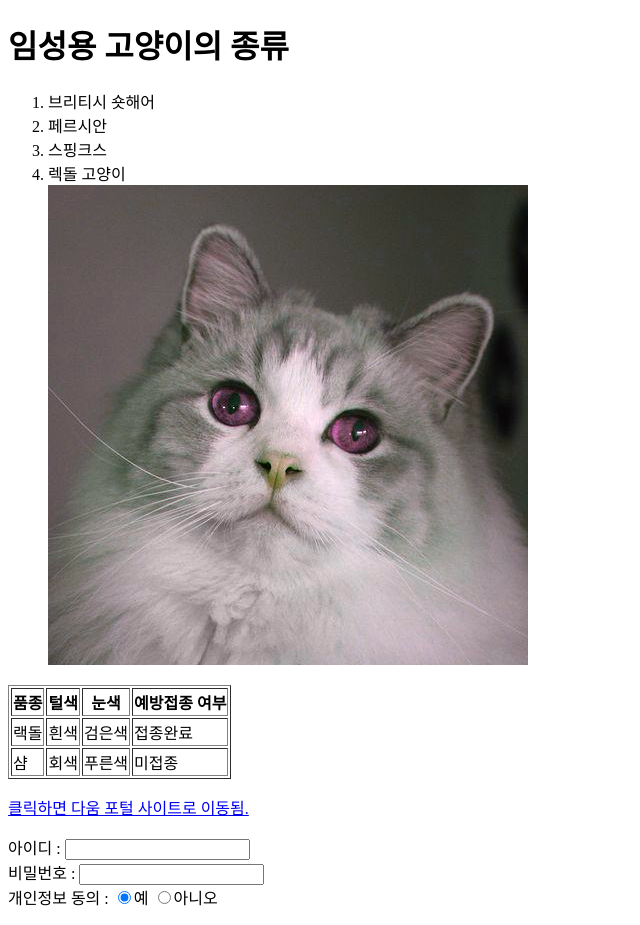
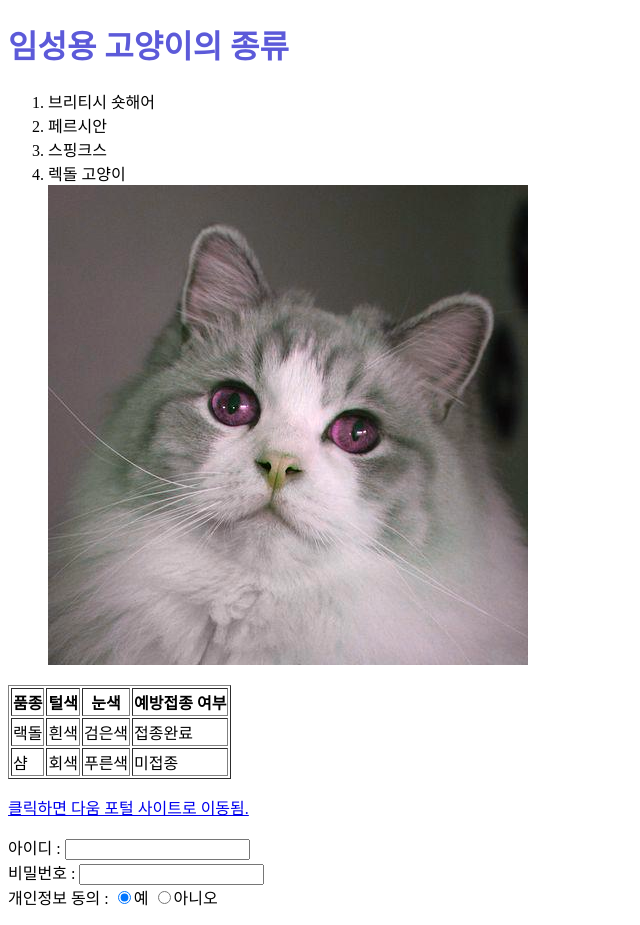
Before and after one commit to sungyong12345/30524sungyong, a plain HTML site: page index.html in a window 1280 px wide. Shown: the whole page, without its empty margins (0-640 px from the left). Drawn offline with Linux system fonts and the light colour scheme.

Commit message:
Update index.html
제목 색

```diff
--- a/index.html
+++ b/index.html
@@ -13,7 +13,7 @@
     </style>
 </head>
 <body>
-    <h1>임성용 고양이의 종류</h1>
+    <h1 style="color:#5c5ad9">임성용 고양이의 종류</h1>
     <ol>
         <li>브리티시 숏해어</li>
         <li>페르시안</li>
```
